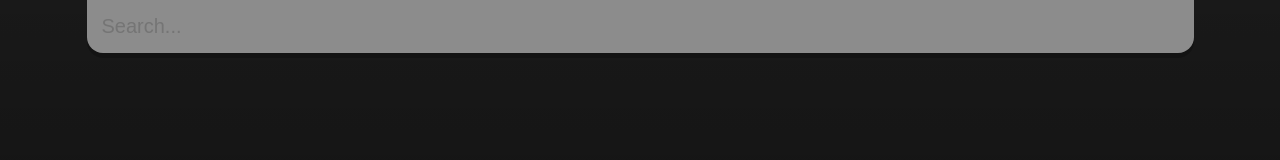
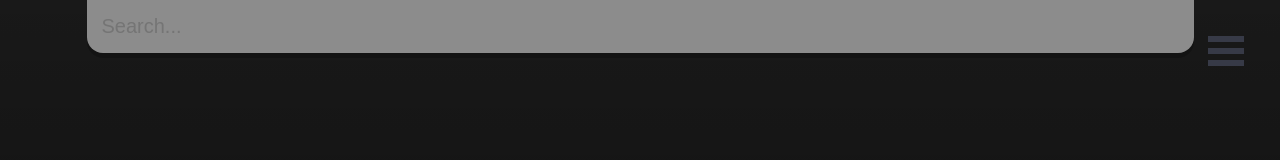
Before and after one commit to hexaquarks/weather-app, a React (Create React App) app: page / in a window 1280 px wide. Shown: the top 160 px of the page. Built offline with nearby package versions, Linux system fonts and the light colour scheme.

Commit message:
Started implementing a burger-menu functionality

```diff
--- a/package.json
+++ b/package.json
@@ -11,6 +11,7 @@
     "prop-types": "^15.7.2",
     "react": "^17.0.2",
     "react-alice-carousel": "^2.5.1",
+    "react-burger-menu": "^3.0.6",
     "react-dom": "^17.0.2",
     "react-scripts": "4.0.3",
     "react-styled-carousel": "^0.5.1",
--- a/src/App.js
+++ b/src/App.js
@@ -1,9 +1,16 @@
 import Page from './components/Page/Page';
+import SideMenu from './components/sideMenu/SideMenu.js';
+import styles from './components/sideMenu/SideMenu.module.css';
+
 
 function App() {
   return (
-    <div className="app">
-      <Page />
+    <div className="app" id="app">
+      <SideMenu pageWrapId={ "page-wrap" } outerContainerId={ "app" }/>
+
+      <div id="page-wrap">
+        <Page />
+      </div>
     </div>
   );
 }
--- /dev/null
+++ b/src/components/sideMenu/SideMenu.js
@@ -0,0 +1,26 @@
+import React from "react";
+import { scaleRotate as Menu } from "react-burger-menu";
+
+
+export default props => {
+  return (
+    // Pass on our props
+    <Menu {...props} >
+      <a className="menu-item" href="/">
+        Home
+      </a>
+
+      <a className="menu-item" href="/about">
+        About
+      </a>
+
+      <a className="menu-item" href="/services">
+        Services
+      </a>
+
+      <a className="menu-item" href="/contact">
+        Contact us
+      </a>
+    </Menu>
+  );
+};
--- /dev/null
+++ b/src/components/sideMenu/SideMenu.module.css
@@ -0,0 +1,59 @@
+.bm-item {
+    display: inline-block;
+
+    /* Our sidebar item styling */
+    text-decoration: none;
+    margin-bottom: 10px;
+    color: #d1d1d1;
+    transition: color 0.2s;
+  }
+
+  .bm-item:hover {
+    color: white;
+  }
+
+  .bm-burger-button {
+    position: fixed;
+    width: 36px;
+    height: 30px;
+    right: 36px;
+    top: 36px;
+  }
+
+  /* Color/shape of burger icon bars */
+  .bm-burger-bars {
+    background: #373a47;
+  }
+
+  /* Position and sizing of clickable cross button */
+  .bm-cross-button {
+    height: 24px;
+    width: 24px;
+  }
+
+  /* Color/shape of close button cross */
+  .bm-cross {
+    background: #bdc3c7;
+  }
+
+  /* General sidebar styles */
+  .bm-menu {
+    background: #000;
+    padding: 2.5em 1.5em 0;
+    font-size: 1.15em;
+  }
+
+  /* Morph shape necessary with bubble or elastic */
+  .bm-morph-shape {
+    fill: #373a47;
+  }
+
+  /* Wrapper for item list */
+  .bm-item-list {
+    color: #b8b7ad;
+  }
+
+  /* Styling of overlay */
+  .bm-overlay {
+    background: rgba(0, 0, 0, 0.3);
+  }
--- a/src/index.css
+++ b/src/index.css
@@ -28,3 +28,17 @@
   margin-top: 5px;
   width: 300px;
 }
+
+
+.bm-burger-button {
+  position: fixed;
+  width: 36px;
+  height: 30px;
+  right: 36px;
+  top: 36px;
+}
+
+/* Color/shape of burger icon bars */
+.bm-burger-bars {
+  background: #373a47;
+}
```
Also changed, not shown: 2 other files (tests, documents, lock files or other folders).
